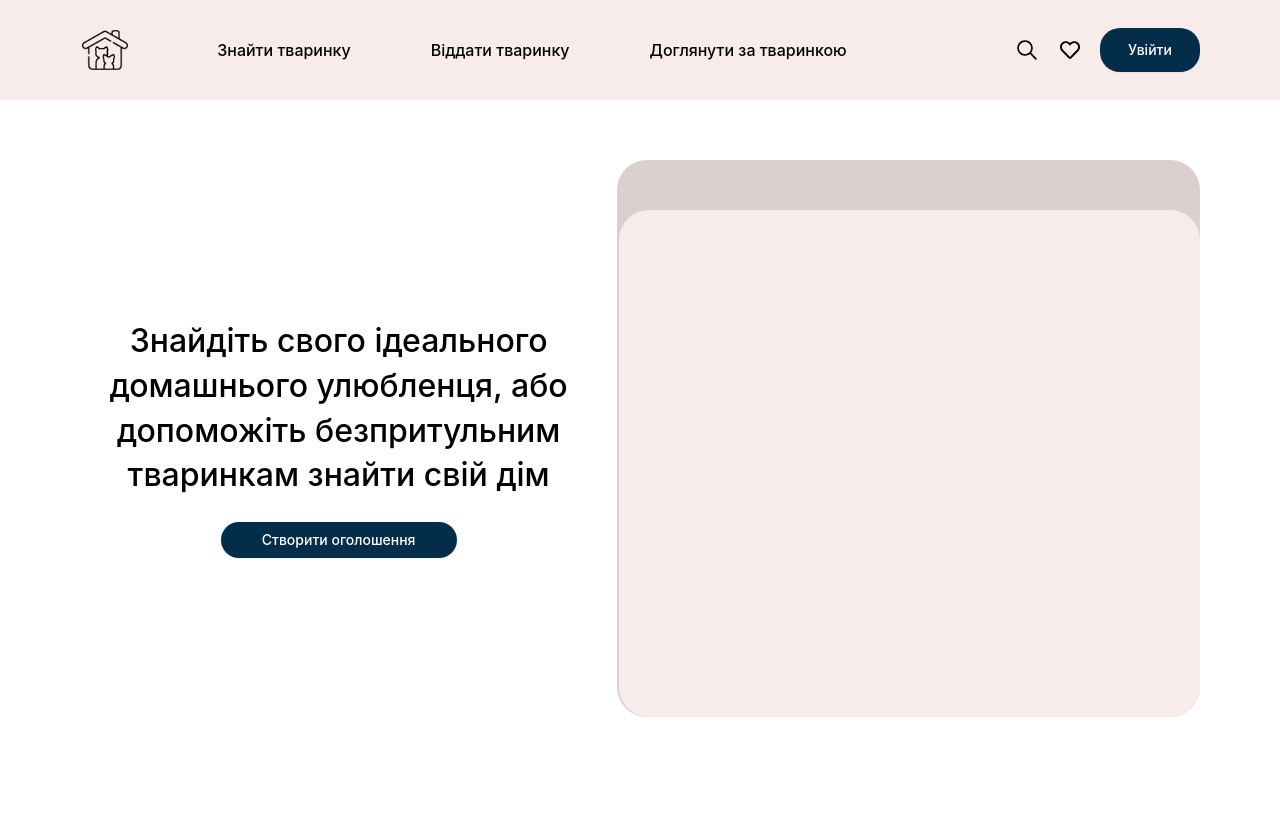
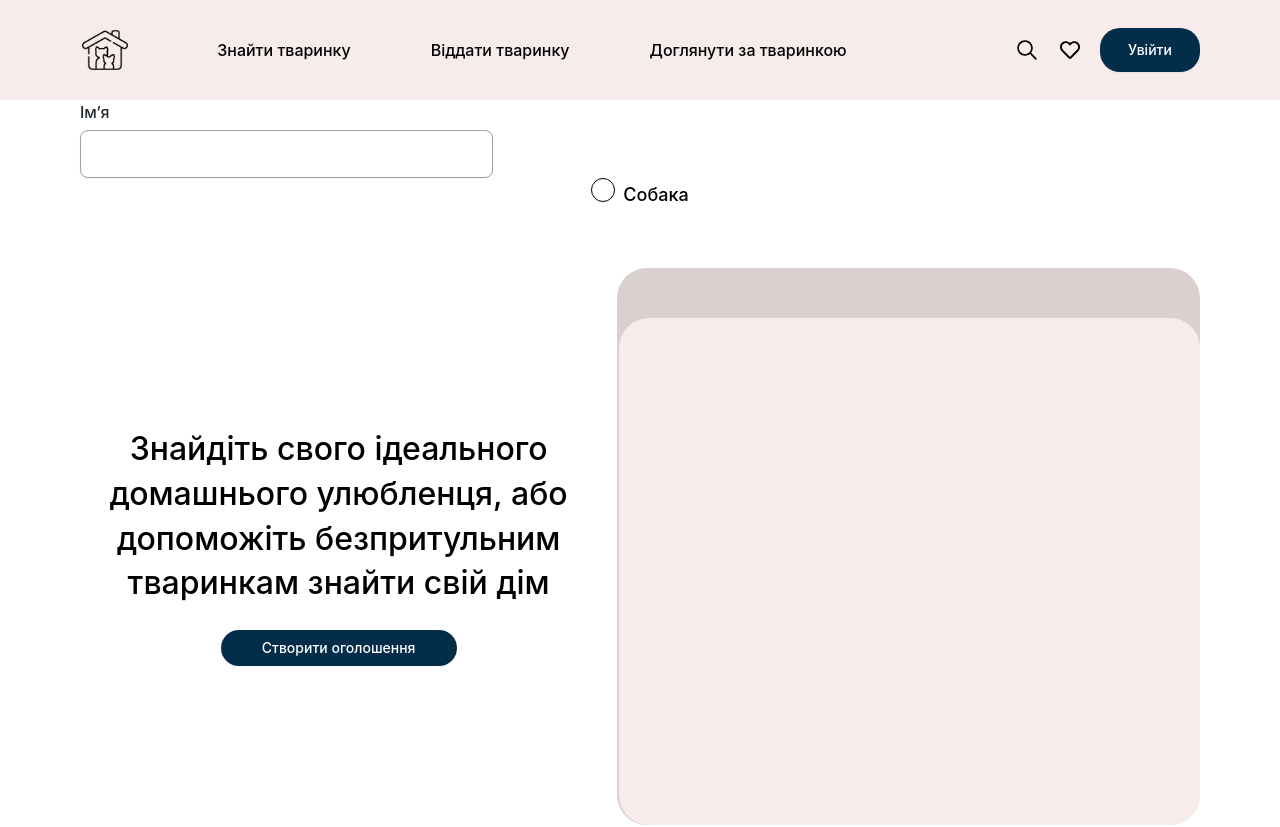
Before and after one commit to Dim-Tvarin/frontend, a React (Vite) app: page / in a window 1280 px wide. Shown: the top 827 px of the page. Built offline with nearby package versions, Linux system fonts and the light colour scheme.

Commit message:
feat: add Checkbox

```diff
--- a/package.json
+++ b/package.json
@@ -13,6 +13,7 @@
   },
   "dependencies": {
     "@hookform/resolvers": "^4.1.3",
+    "@radix-ui/react-checkbox": "^1.1.4",
     "@radix-ui/react-select": "^2.1.6",
     "@radix-ui/react-slot": "^1.1.2",
     "@reduxjs/toolkit": "^2.5.1",
--- /dev/null
+++ b/src/components/CustomCheckbox.tsx
@@ -0,0 +1,20 @@
+import type { FC } from "react";
+import { Checkbox } from "./components/ui/checkbox"
+
+interface CheckboxProps {
+  label?: string;
+  id: string;
+  disabled?: boolean;
+}
+
+const CustomCheckbox: FC<CheckboxProps> = ({label, id, disabled }) => {
+
+  return (
+    <div>
+      <Checkbox id={id} disabled={disabled} className="w-24 h-24 rounded-full"  />
+      {label && (<label htmlFor={id} className="text-s ml-8">{label}</label>)}
+    </div>
+  )
+}
+
+export default CustomCheckbox
--- /dev/null
+++ b/src/components/components/ui/checkbox.tsx
@@ -0,0 +1,30 @@
+import * as React from "react"
+import * as CheckboxPrimitive from "@radix-ui/react-checkbox"
+import { CheckIcon } from "lucide-react"
+
+import { cn } from "components/lib/utils"
+
+function Checkbox({
+  className,
+  ...props
+}: React.ComponentProps<typeof CheckboxPrimitive.Root>) {
+  return (
+    <CheckboxPrimitive.Root
+      data-slot="checkbox"
+      className={cn(
+        "peer border-input dark:bg-input/30 data-[state=checked]:bg-primary data-[state=checked]:text-primary-foreground dark:data-[state=checked]:bg-primary data-[state=checked]:border-primary focus-visible:border-ring focus-visible:ring-ring/50 aria-invalid:ring-destructive/20 dark:aria-invalid:ring-destructive/40 aria-invalid:border-destructive size-4 shrink-0 rounded-[4px] border shadow-xs transition-shadow outline-none focus-visible:ring-[3px] disabled:cursor-not-allowed disabled:opacity-50",
+        className
+      )}
+      {...props}
+    >
+      <CheckboxPrimitive.Indicator
+        data-slot="checkbox-indicator"
+        className="flex items-center justify-center text-current transition-none"
+      >
+        <CheckIcon className="size-3.5" />
+      </CheckboxPrimitive.Indicator>
+    </CheckboxPrimitive.Root>
+  )
+}
+
+export { Checkbox }
--- a/src/pages/Home.tsx
+++ b/src/pages/Home.tsx
@@ -1,9 +1,22 @@
 import { CustomButton } from 'components/CustomButton';
+import CustomCheckbox from 'components/CustomCheckbox';
+import { InputField } from 'components/InputField';
 import { Link } from 'react-router-dom';
+
 
 export const Home = () => {
   return (
     <div className="container">
+
+
+       <InputField
+                label="Імʼя"
+                className="w-[413px]"
+                id="name"
+      />
+      <CustomCheckbox id='qwe' label='Собака'/>
+
+
       <section className="flex flex-row gap-[20px] mt-[60px]">
         <div className="flex flex-col gap-[24px] justify-center w-2/4 items-center">
           <p className="text-xl px-[20px]">
```
Also changed, not shown: 1 other file (tests, documents, lock files or other folders).
